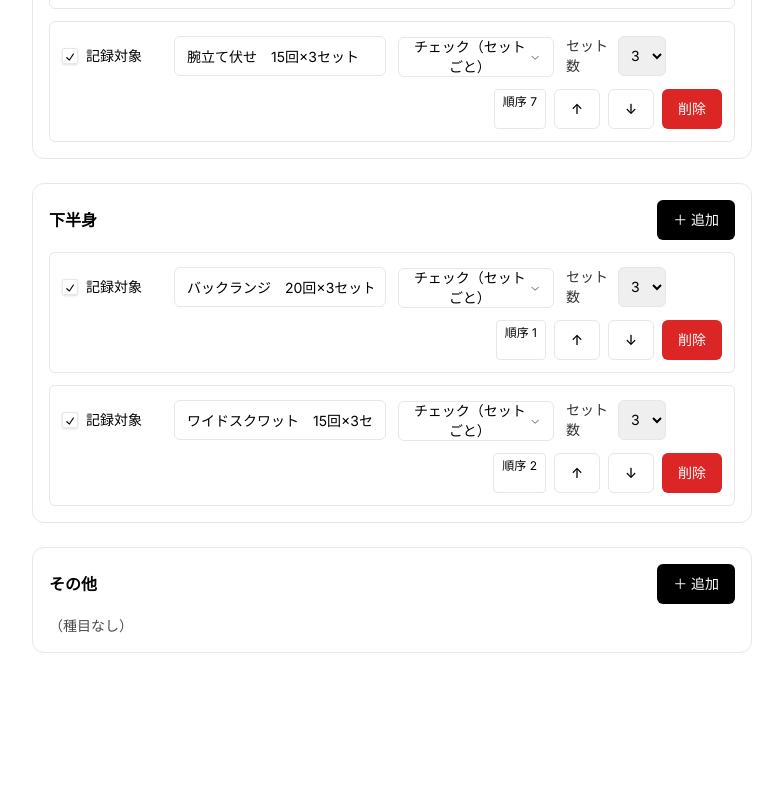
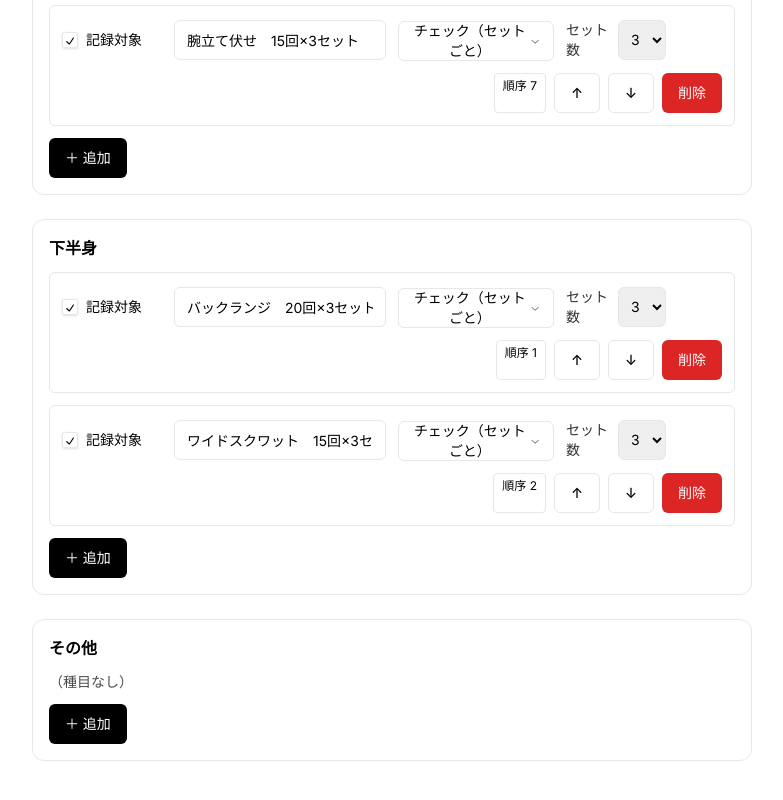
Before and after one commit to Mickey-1996/workout-tracker20250807, a Next.js app: page /tabs/settings in a window 1280 px wide. Shown: the part 1216-2016 px from the top of the page, without its empty margins (248-1031 px from the left). Before the commit the page ends 1909 px from the top, so only its background shows below. Built offline with nearby package versions, Linux system fonts and the light colour scheme.

Commit message:
Update SettingsTab.tsx

```diff
--- a/src/tabs/SettingsTab.tsx
+++ b/src/tabs/SettingsTab.tsx
@@ -17,13 +17,11 @@ import { loadJSON, saveJSON } from "@/lib/local-storage";
 import { defaultExercises } from "@/lib/exercises-default";
 
 const SETTINGS_KEY = "settings-v1";
-// ✅ 仕様：固定ファイル名に変更（.jsonは付けない）
 const SETTINGS_DOWNLOAD_FILENAME = "settings.latest";
 
-/** types.ts は触らず UI 側だけで拡張 */
 type ExtendedExerciseItem = ExerciseItem & {
-  repTarget?: number;   // 回数入力モード時のノルマ回数
-  checkCount?: number;  // セット数（旧: sets 互換あり）
+  repTarget?: number;
+  checkCount?: number;
   sets?: number;
   order?: number;
   enabled?: boolean;
@@ -31,7 +29,6 @@ type ExtendedExerciseItem = ExerciseItem & {
 
 type Settings = { items: ExtendedExerciseItem[] };
 
-/* ===== ユーティリティ（順序正規化・比較） ===== */
 const cmpOrderName = (a: ExtendedExerciseItem, b: ExtendedExerciseItem) =>
   (a.order ?? 0) - (b.order ?? 0) || (a.name ?? "").localeCompare(b.name ?? "");
 
@@ -72,7 +69,6 @@ function toItemSafe(raw: any, fallbackCat: Cat3 = "other"): ExtendedExerciseItem
   };
 }
 
-/** RecordTab 互換の "exercises" 形式（upper/lower/other）を作る */
 function groupForCompat(list: ExtendedExerciseItem[]) {
   const g: Record<Cat3, any[]> = { upper: [], lower: [], other: [] };
   for (const it of list) {
@@ -101,7 +97,7 @@ function newItem(cat: Cat3): ExtendedExerciseItem {
     checkCount: 3,
     sets: 3,
     enabled: true,
-    order: 0, // 後で normalize される
+    order: 0,
   };
 }
 
@@ -111,7 +107,6 @@ export default function SettingsTab() {
   const fileRef = useRef<HTMLInputElement | null>(null);
 
   useEffect(() => {
-    // 既存データ → なければデフォルト種目
     const saved = loadJSON<Settings>(SETTINGS_KEY);
     const base =
       saved?.items?.length
@@ -124,7 +119,6 @@ export default function SettingsTab() {
   useEffect(() => {
     if (!ready) return;
     const normalized = normalizeOrders(items);
-    // v1 / v2 / 互換キーに保存
     saveJSON(SETTINGS_KEY, { items: normalized });
     saveJSON("wt:settings.v2", { items: normalized });
     saveJSON("exercises", groupForCompat(normalized));
@@ -156,7 +150,6 @@ export default function SettingsTab() {
   const remove = (id: string) =>
     setItems((prev) => normalizeOrders(prev.filter((x) => x.id !== id)));
 
-  /** ↑/↓：カテゴリ内で1つ移動し、連動して連番を振り直す */
   const move = (id: string, dir: -1 | 1) =>
     setItems((prev) => {
       const arr = [...prev];
@@ -164,7 +157,6 @@ export default function SettingsTab() {
       if (idx < 0) return prev;
       const cat = toCat3(arr[idx].category);
 
-      // 対象カテゴリの並び（現在の order で整列）
       const catList = arr
         .filter((x) => toCat3(x.category) === cat)
         .sort(cmpOrderName);
@@ -172,11 +164,9 @@ export default function SettingsTab() {
       const nextPos = pos + dir;
       if (nextPos < 0 || nextPos >= catList.length) return prev;
 
-      // 1つ移動
       const moved = catList.splice(pos, 1)[0];
       catList.splice(nextPos, 0, moved);
 
-      // 連番を再付与
       catList.forEach((x, i) => {
         const k = arr.findIndex((y) => y.id === x.id);
         if (k >= 0) arr[k] = { ...arr[k], order: i + 1, category: cat };
@@ -185,17 +175,14 @@ export default function SettingsTab() {
       return arr;
     });
 
-  /* ---------- 保存/復元（ファイル） ---------- */
   const handleClickSave = () => {
     const normalized = normalizeOrders(items);
     const data: Settings = { items: normalized };
 
-    // localStorage（互換キーにも保存）
     saveJSON(SETTINGS_KEY, data);
     saveJSON("wt:settings.v2", data);
     saveJSON("exercises", groupForCompat(normalized));
 
-    // ✅ ダウンロード（固定名：settings.latest）
     const blob = new Blob([JSON.stringify(data, null, 2)], { type: "application/json" });
     const url = URL.createObjectURL(blob);
     const a = document.createElement("a");
@@ -241,7 +228,6 @@ export default function SettingsTab() {
 
       const normalized = normalizeOrders(list);
 
-      // 保存（localStorage）
       saveJSON(SETTINGS_KEY, { items: normalized });
       saveJSON("wt:settings.v2", { items: normalized });
       saveJSON("exercises", groupForCompat(normalized));
@@ -261,7 +247,6 @@ export default function SettingsTab() {
       <section className="space-y-3 rounded-xl border p-4">
         <div className="flex items-center justify-between">
           <h3 className="font-semibold">{title}</h3>
-          <Button onClick={() => add(cat)}>＋ 追加</Button>
         </div>
 
         <div className="space-y-3">
@@ -272,7 +257,6 @@ export default function SettingsTab() {
               key={it.id}
               className="grid grid-cols-1 gap-3 sm:grid-cols-12 sm:items-center rounded-md border p-3"
             >
-              {/* 記録対象 */}
               <label className="flex items-center gap-2 sm:col-span-2">
                 <Checkbox
                   checked={it.enabled !== false}
@@ -281,7 +265,6 @@ export default function SettingsTab() {
                 <span className="text-sm">記録対象</span>
               </label>
 
-              {/* 種目名 */}
               <div className="sm:col-span-4">
                 <Input
                   placeholder="種目名（例：フル懸垂 5回×3セット）"
@@ -290,7 +273,6 @@ export default function SettingsTab() {
                 />
               </div>
 
-              {/* 入力方式 */}
               <div className="sm:col-span-3">
                 <Select
                   value={it.inputMode ?? "check"}
@@ -306,7 +288,6 @@ export default function SettingsTab() {
                 </Select>
               </div>
 
-              {/* セット数（選択式 1〜5） */}
               <div className="flex items-center gap-2 sm:col-span-2">
                 <span className="text-sm opacity-80">セット数</span>
                 <select
@@ -324,7 +305,6 @@ export default function SettingsTab() {
                 </select>
               </div>
 
-              {/* ノルマ回数（回数入力のときだけ選択式：1〜99、未設定あり） */}
               {(it.inputMode ?? "check") === "count" && (
                 <div className="flex items-center gap-2 sm:col-span-1">
                   <span className="text-sm opacity-80">ノルマ回数</span>
@@ -347,7 +327,6 @@ export default function SettingsTab() {
                 </div>
               )}
 
-              {/* 順序表示 + 並び替え/削除 */}
               <div className="flex gap-2 sm:col-span-12 sm:justify-end">
                 <span className="text-xs px-2 py-1 rounded border">
                   順序 {it.order ?? idxInCat + 1}
@@ -364,6 +343,11 @@ export default function SettingsTab() {
               </div>
             </div>
           ))}
+
+          {/* 移動: 各エリアの一番下の左側に配置 */}
+          <div className="flex justify-start">
+            <Button onClick={() => add(cat)}>＋ 追加</Button>
+          </div>
         </div>
       </section>
     );
@@ -371,12 +355,10 @@ export default function SettingsTab() {
 
   return (
     <div className="space-y-6">
-      {/* 保存／復元（ページ上部・右寄せ） */}
       <div className="flex justify-end gap-2">
         <input
           ref={fileRef}
           type="file"
-          // ✅ 拡張子なし（settings.latest）を拾えるよう accept を広げる
           accept=".latest,.json,application/json,*/*"
           className="hidden"
           onChange={handleRestoreFile}
```
